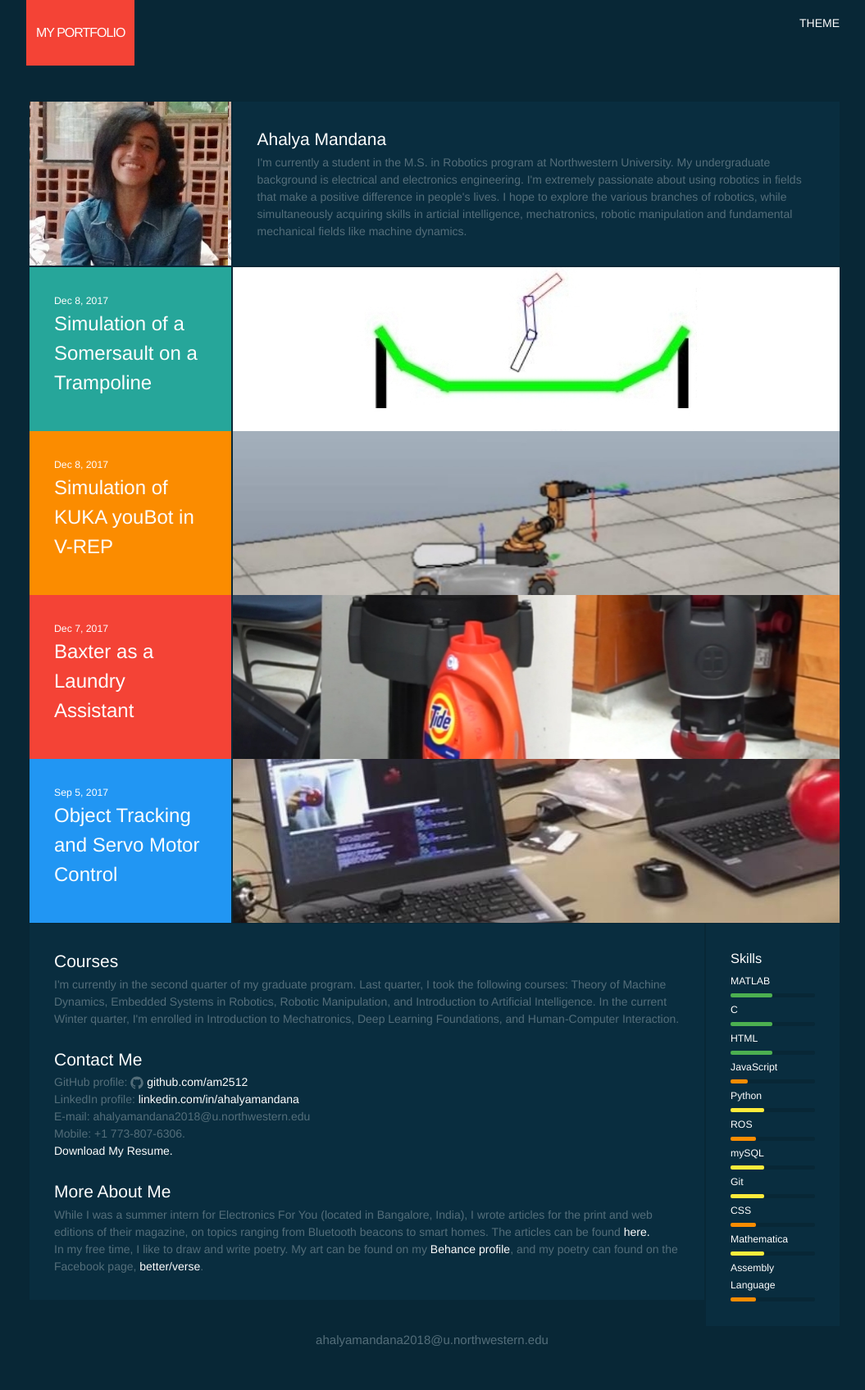
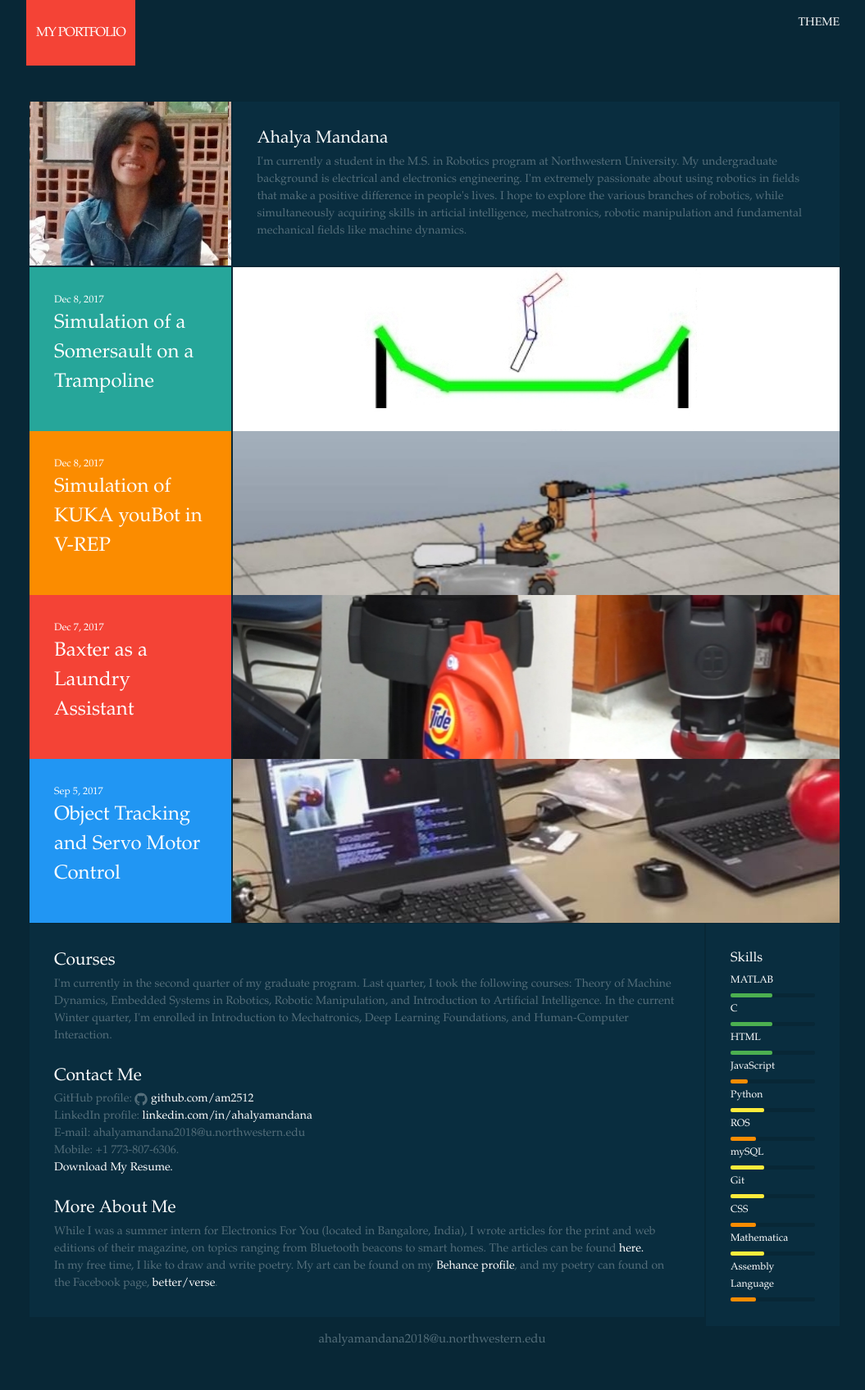
Before and after one commit to am2512/am2512.github.io, a Jekyll site: the page built from index.html, in a window 1280 px wide. Shown: the whole page at 82% size, without its empty margins (112-1167 px from the left). Built offline with Jekyll 4.4.1, drawn with Linux system fonts in a browser that asks for light colours.

Commit message:
Editing font family

```diff
--- a/css/main.scss
+++ b/css/main.scss
@@ -6,7 +6,7 @@
 
 
 // Our variables
-$base-font-family: "Helvetica Neue", Helvetica, Arial, sans-serif;
+$base-font-family: "Palatino Linotype", "Book Antiqua", Palatino, sans-serif;
 $base-font-size:   14px;
 $base-font-weight: 100;
 $small-font-size:  $base-font-size * 0.875;
```
